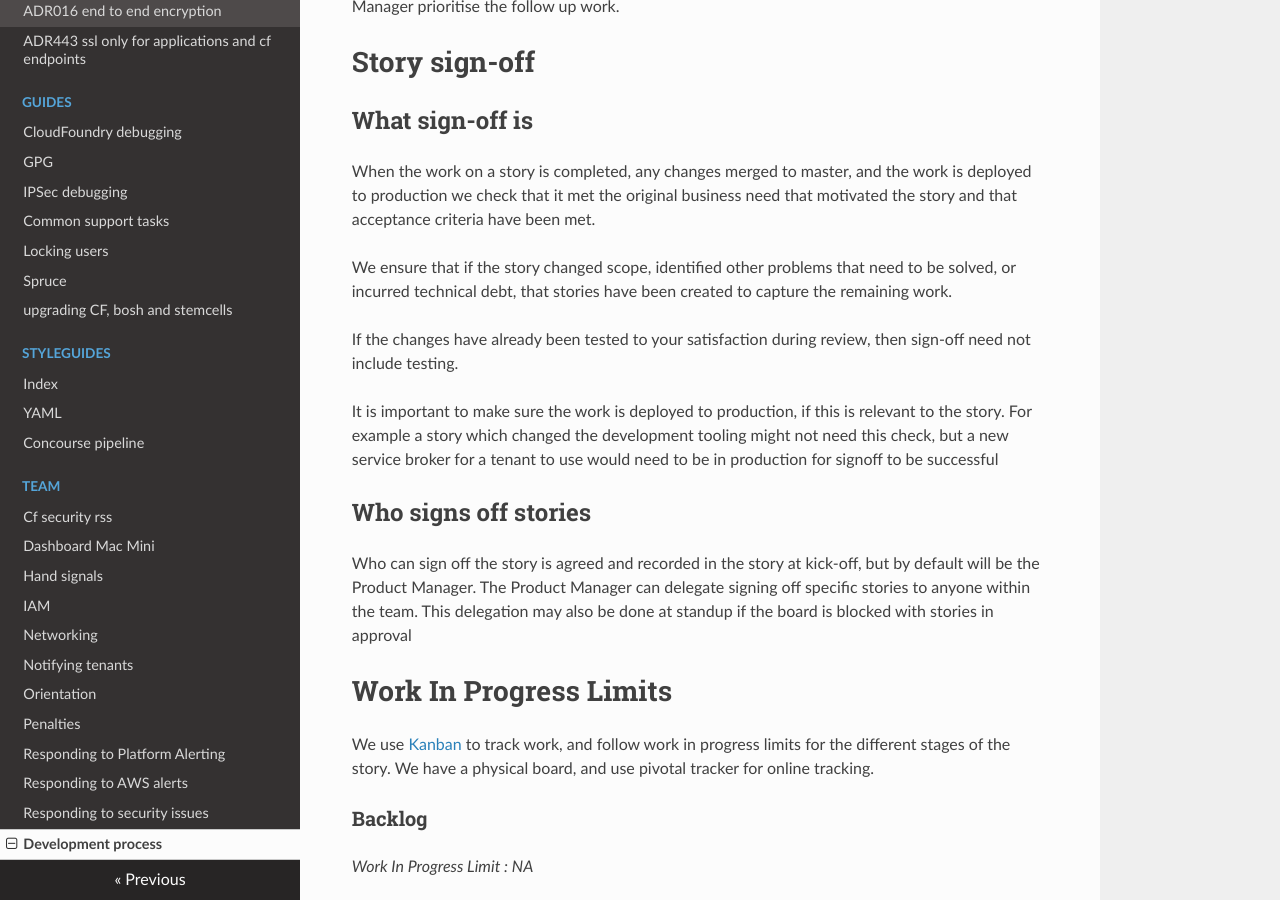
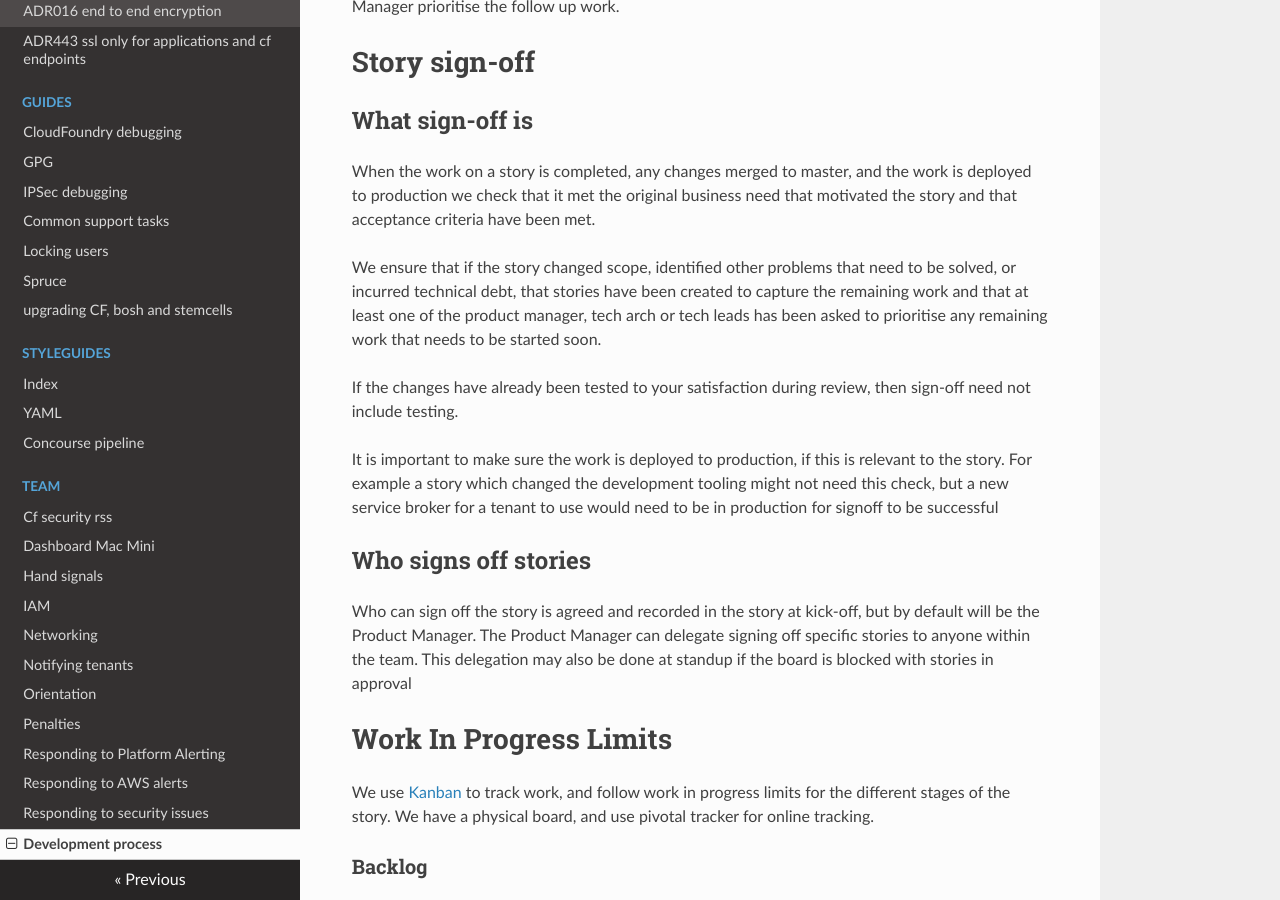
Before and after one commit to alphagov/paas-team-manual, an MkDocs documentation site: the page built from docs/team/working_practices.md, in a window 1280 px wide and 900 px high, scrolled down 4873 px. Built offline with MkDocs 1.6.1, drawn with Linux system fonts in a browser that asks for light colours; nearby versions of some CDN libraries.

Commit message:
You should ask people to prioritise follow-up work
We spread the duty of accepting stories across the team, so that not just the
product manager, tech leads and tech arch could do it.

This was successful in the sense of having fewer stories waiting in acceptance,
but caused a new problem in that the people who planned work for a sprint no
longer had a good idea of follow-up work needed to be done after existing work.

As a result, we agreed at our team retro on 2016-12-13 that we should make it
clear that part of the job of approving work should be to make one of these
people aware of any follow-up work that should be prioritised.

```diff
--- a/docs/team/working_practices.md
+++ b/docs/team/working_practices.md
@@ -194,7 +194,9 @@ acceptance criteria have been met.
 
 We ensure that if the story changed scope, identified other problems that need
 to be solved, or incurred technical debt, that stories have been created to
-capture the remaining work.
+capture the remaining work and that at least one of the product manager, tech
+arch or tech leads has been asked to prioritise any remaining work that needs
+to be started soon.
 
 If the changes have already been tested to your satisfaction during review,
 then sign-off need not include testing.
```
